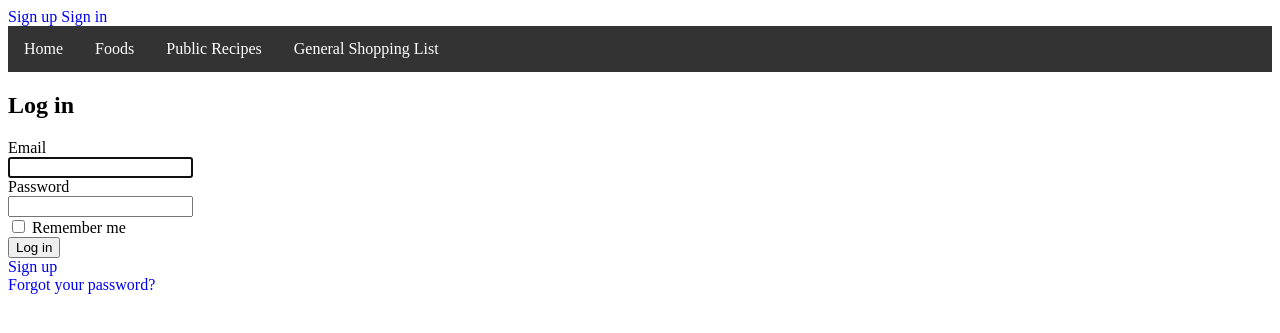
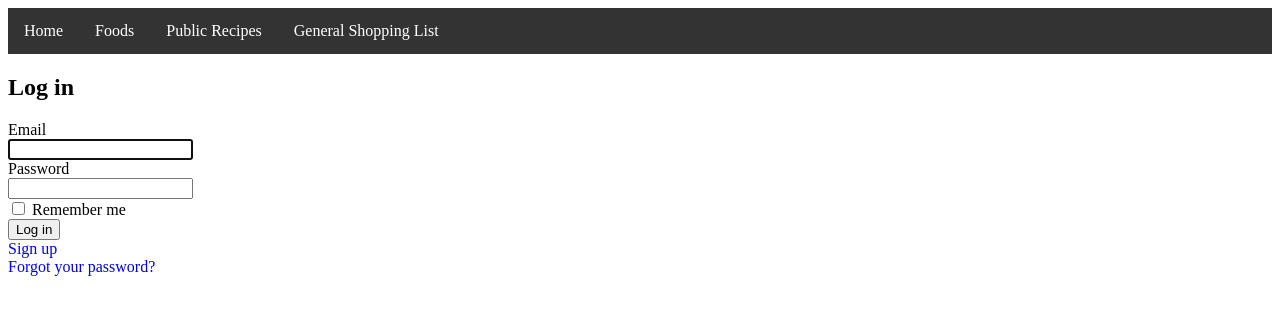
Before and after one commit to Armynerh/recipe_app, a Rails app: page /users/sign_in in a window 1280 px wide. Shown: the top 333 px of the page. Run offline with Rails 7, Linux system fonts and the light colour scheme; some libraries are stand-ins or nearby versions.

Commit message:
add final review changes

```diff
--- a/app/views/layouts/application.html.erb
+++ b/app/views/layouts/application.html.erb
@@ -18,10 +18,6 @@
   <%= link_to "Sign out", destroy_user_session_path, data: { turbo_method: :delete } %>
   </div>
   </div>
-
-<% else %>
-  <%= link_to 'Sign up', new_user_registration_path %>
-  <%= link_to 'Sign in', new_user_session_path %>
 <% end %>
 <nav>
     <ul>
--- a/app/views/recipes/show.html.erb
+++ b/app/views/recipes/show.html.erb
@@ -5,11 +5,12 @@
     <strong>Cooking Time:</strong> <%= @recipe.cooking_time %> minutes<br>
     <strong>Public:</strong> <%= @recipe.public ? 'Yes' : 'No' %><br>
   </p>
+
+
+  <% if current_user == @recipe.user %>
   <%= button_to toggle_public_recipe_path(@recipe), method: :post, class: @recipe.public ? 'public' : 'private' do %>
     <%= @recipe.public ? 'Make Private' : 'Make Public' %>
   <% end %>
-
-  <% if current_user == @recipe.user %>
   <div class="flex">
       <%= link_to 'Get Shopping List',  general_shopping_lists_path(@recipe), method: :get, class: 'btn-link' %>
     <%= link_to 'Add Ingredients', new_recipe_recipe_food_path(@recipe), class: 'btn-link' %>
```
Also changed, not shown: app/controllers/recipes_controller.rb (+6 -2 lines), 3 other files.
